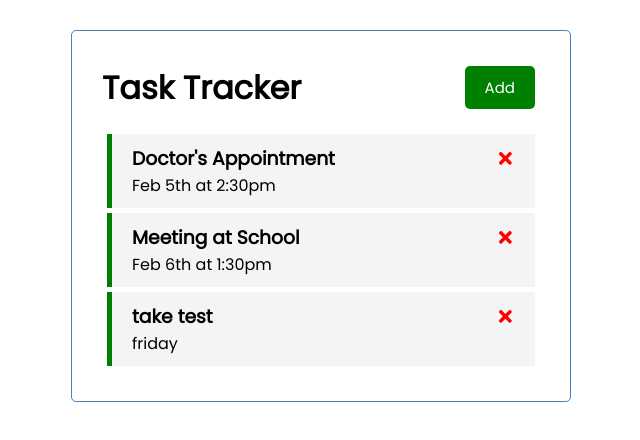
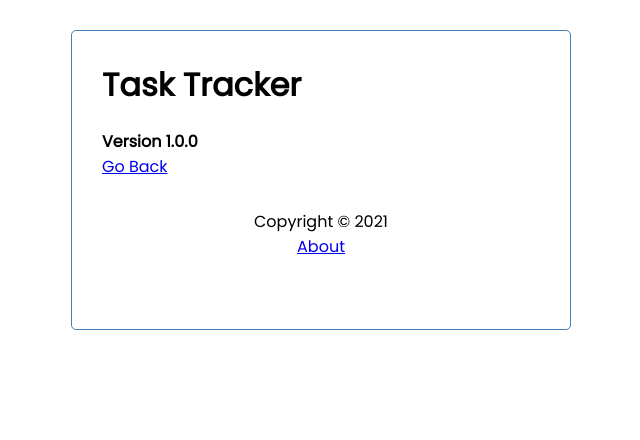
Before and after one commit to nihalanand24/react-task-tracker, a React (Create React App) app: page /about in a window 1280 px wide. Shown: the top 440 px of the page, without its empty margins (319-959 px from the left). Built offline with nearby package versions, Linux system fonts and the light colour scheme; data requests are answered from the project's data file.

Commit message:
added footer, about and Routes

```diff
--- a/db.json
+++ b/db.json
@@ -1,22 +1,16 @@
 {
   "tasks": [
     {
-      "id": 1,
-      "text": "Doctor's Appointment",
-      "day": "Feb 5th at 2:30pm",
-      "reminder": true
+      "text": "Meeting at School",
+      "day": "Mar 6th at 1:30pm",
+      "reminder": false,
+      "id": 5
     },
     {
-      "id": 2,
-      "text": "Meeting at School",
-      "day": "Feb 6th at 1:30pm",
-      "reminder": true
-    },
-    {
-      "text": "take test",
-      "day": "friday",
+      "text": "Buy Groceries for Anniversary Dinner",
+      "day": "Mar 15th at 7pm",
       "reminder": true,
-      "id": 3
+      "id": 6
     }
   ]
 }
--- a/package.json
+++ b/package.json
@@ -10,6 +10,7 @@
     "react": "^17.0.1",
     "react-dom": "^17.0.1",
     "react-icons": "^4.2.0",
+    "react-router-dom": "^5.2.0",
     "react-scripts": "4.0.3",
     "web-vitals": "^1.1.0"
   },
--- a/src/App.js
+++ b/src/App.js
@@ -3,7 +3,10 @@
 import Header from "./components/Header";
 import Tasks from "./components/Tasks";
 import { useState, useEffect } from "react"
+import { BrowserRouter as Router, Route } from 'react-router-dom';
 import AddTask from "./components/AddTask";
+import Footer from "./components/Footer";
+import About from "./components/About";
 
 function App() {
 
@@ -82,15 +85,24 @@
 
     const data = await res.json()
 
-    setTasks(tasks.map(task => task.id === id ? {...task, reminder: data.reminder} : task))
+    setTasks(tasks.map(task => task.id === id ? { ...task, reminder: data.reminder } : task))
   }
 
   return (
-    <div className="container">
-      <Header onAdd={() => setShowAddTask(!showAddTask)} showAdd={showAddTask}/>
-      {showAddTask && <AddTask onAdd={addTask}/>}
-      {tasks.length > 0 ? <Tasks tasks={tasks} onDelete={deleteTask} onToggle={toggleReminder}/> : 'No tasks'}
-    </div>
+    <Router>
+      <div className="container">
+        <Header onAdd={() => setShowAddTask(!showAddTask)} showAdd={showAddTask} />
+
+        <Route path='/' exact render={(props) => (
+          <>
+            {showAddTask && <AddTask onAdd={addTask} />}
+            {tasks.length > 0 ? <Tasks tasks={tasks} onDelete={deleteTask} onToggle={toggleReminder} /> : 'No tasks'}
+          </>
+        )} />
+        <Route path='/about' component={About} />
+        <Footer />
+      </div>
+    </Router>
   );
 }
 
--- /dev/null
+++ b/src/components/About.jsx
@@ -0,0 +1,12 @@
+import { Link } from "react-router-dom"
+
+const About = () => {
+    return (
+        <div>
+           <h4>Version 1.0.0</h4>
+           <Link to="/">Go Back</Link>
+        </div>
+    )
+}
+
+export default About
--- /dev/null
+++ b/src/components/Footer.jsx
@@ -0,0 +1,12 @@
+import { Link } from "react-router-dom"
+
+const Footer = () => {
+    return (
+        <footer>
+            <p>Copyright &copy; 2021</p>
+            <Link to='/about'>About</Link>
+        </footer>
+    )
+}
+
+export default Footer
--- a/src/components/Header.jsx
+++ b/src/components/Header.jsx
@@ -1,12 +1,14 @@
 import Button from "./Button"
+import {useLocation} from 'react-router-dom';
 
 const Header = ({title, onAdd, showAdd}) => {
 
+    const location = useLocation()
 
     return (
         <header className='header'>
             <h1>{title}</h1>
-            <Button color={showAdd ? 'red' : 'green'} text={showAdd ? 'Close' : 'Add'} onClick={onAdd}/>
+            {location.pathname === '/' && <Button color={showAdd ? 'red' : 'green'} text={showAdd ? 'Close' : 'Add'} onClick={onAdd}/>}
         </header>
     )
 }
```
Also changed, not shown: 1 other file (tests, documents, lock files or other folders).
